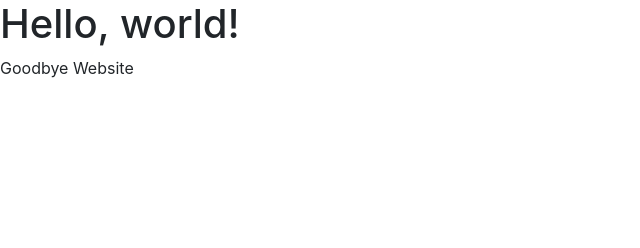
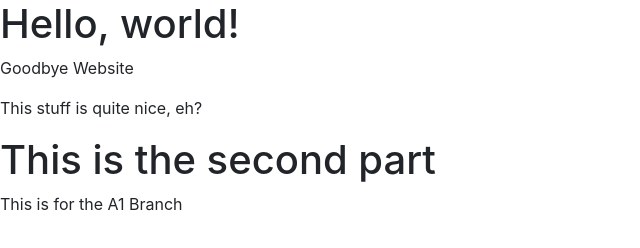
Before and after one commit to Boofy2015/Test_Project, a plain HTML site: page index.html in a window 1280 px wide. Shown: the whole page, without its empty margins (0-640 px from the left). Drawn offline with nearby package versions, Linux system fonts and the light colour scheme.

Commit message:
Added more Paragraphs

```diff
--- a/index.html
+++ b/index.html
@@ -13,8 +13,11 @@
   <body>
     <h1>Hello, world!</h1>
     <p> Goodbye Website </p>
+    <p> This stuff is quite nice, eh? </p>
     <!-- Optional JavaScript; choose one of the two! -->
 
+    <h1> This is the second part </h1>
+    <p> This is for the A1 Branch </p>
     <!-- Option 1: jQuery and Bootstrap Bundle (includes Popper) -->
     <script src="https://code.jquery.com/jquery-3.5.1.slim.min.js" integrity="sha384-DfXdz2htPH0lsSSs5nCTpuj/zy4C+OGpamoFVy38MVBnE+IbbVYUew+OrCXaRkfj" crossorigin="anonymous"></script>
     <script src="https://cdn.jsdelivr.net/npm/bootstrap@4.5.3/dist/js/bootstrap.bundle.min.js" integrity="sha384-ho+j7jyWK8fNQe+A12Hb8AhRq26LrZ/JpcUGGOn+Y7RsweNrtN/tE3MoK7ZeZDyx" crossorigin="anonymous"></script>
```
